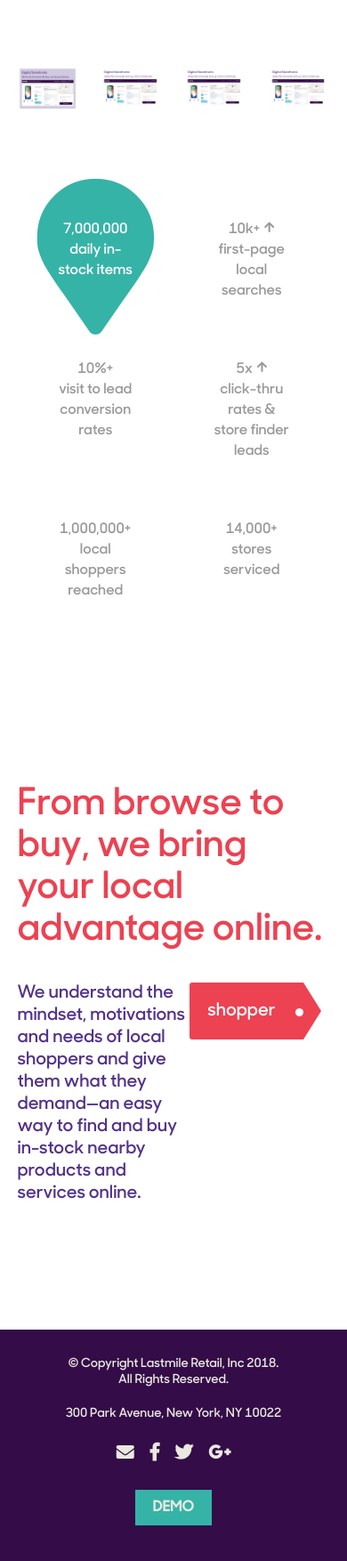
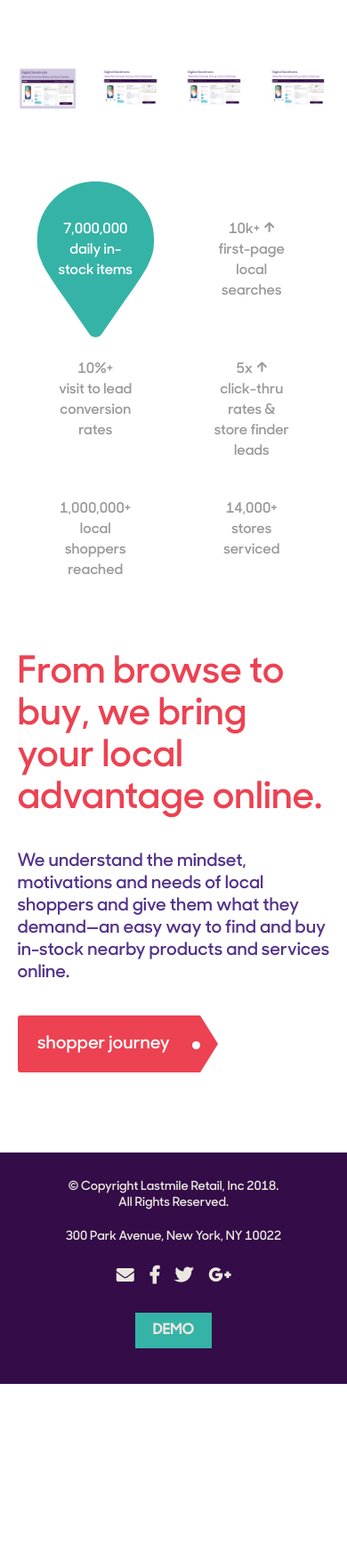
Before and after one commit to stephenkarpeles/lastmile-retail, a PHP site: page / in a window 390 px wide. Shown: the part 1096-2850 px from the top of the page at 89% size. After the commit the page ends 2651 px from the top, so only its background shows below. Run offline with PHP 8.4, Linux system fonts and the light colour scheme; some libraries are stand-ins or nearby versions.

Commit message:
Cta block mobile fixes

```diff
--- a/css/style.css
+++ b/css/style.css
@@ -157,7 +157,7 @@ a.btn {
     line-height: 64px;
     padding: 0 51px 0 20px;
     position: relative;
-    margin: 0 10px 10px 0;
+    margin: 0 0 10px;
     text-decoration: none;
     -webkit-transition: color 0.2s;
     text-transform: lowercase; }
@@ -536,15 +536,38 @@ section {
     line-height: 25px;
     color: #54338B;
     font-family: "SharpSansSemibold", Helvetica, Arial, sans-serif; }
+    .section--cta-block p:last-of-type {
+      padding-bottom: 0;
+      margin-bottom: 0; }
   .section--cta-block .flex-div {
     display: flex;
     justify-content: space-between;
-    align-items: bottom; }
+    align-items: flex-end; }
+  .section--cta-block .btn--tag {
+    width: 225px; }
   @media screen and (max-width: 1099px) {
-    .section--cta-block h2 {
-      width: 600px; }
+    .section--cta-block h2,
     .section--cta-block p {
-      width: 620px; } }
+      width: calc(100% - 300px); }
+    .section--cta-block .btn--tag {
+      margin-left: auto; } }
+  @media screen and (max-width: 1023px) {
+    .section--cta-block {
+      margin: 20px 0 60px; } }
+  @media screen and (max-width: 767px) {
+    .section--cta-block {
+      margin: 0 0 40px; }
+      .section--cta-block h2,
+      .section--cta-block p {
+        width: 100%; }
+      .section--cta-block p:last-of-type {
+        padding-bottom: 20px; }
+      .section--cta-block .flex-div {
+        flex-direction: column;
+        align-items: flex-start; }
+      .section--cta-block .btn--tag {
+        margin-left: 0;
+        margin-top: 15px; } }
 
 p.intro--home {
   width: 565px;
@@ -601,11 +624,16 @@ p.intro--home {
           .fact-block__fact:nth-child(1)::before {
             font-size: 175px;
             top: 30px; } }
+        @media screen and (max-width: 639px) {
+          .fact-block__fact:nth-child(1)::before {
+            top: 33px; } }
     @media screen and (max-width: 1023px) {
       .fact-block__fact {
         width: 33.33%;
         padding: 0 10%;
-        margin-bottom: 80px; } }
+        margin-bottom: 80px; }
+        .fact-block__fact:last-child, .fact-block__fact:nth-last-child(2), .fact-block__fact:nth-last-child(3) {
+          margin-bottom: 0; } }
     @media screen and (max-width: 859px) {
       .fact-block__fact {
         width: 33.33%;
@@ -616,7 +644,9 @@ p.intro--home {
         padding: 0 12%;
         font-size: 16px;
         line-height: 23px;
-        margin-bottom: 90px; } }
+        margin-bottom: 90px; }
+        .fact-block__fact:last-child, .fact-block__fact:nth-last-child(2) {
+          margin-bottom: 0; } }
     @media screen and (max-width: 479px) {
       .fact-block__fact {
         margin-bottom: 65px; } }
--- a/sass/_buttons.scss
+++ b/sass/_buttons.scss
@@ -34,7 +34,7 @@ a.btn {
 	  line-height: 64px;
 	  padding: 0 51px 0 20px;
 	  position: relative;
-	  margin: 0 10px 10px 0;
+	  margin: 0 0 10px;
 	  text-decoration: none;
 	  -webkit-transition: color 0.2s;
 	  text-transform: lowercase;
--- a/sass/_cta-block.scss
+++ b/sass/_cta-block.scss
@@ -13,21 +13,58 @@
 		line-height: 25px;
 		color: $quaternary-color;
 		font-family: $sans-serif-semibold;
+
+		&:last-of-type {
+			padding-bottom: 0;
+			margin-bottom: 0;
+		}
 	}
 
 	.flex-div {
 		display: flex;
 		justify-content: space-between;
-		align-items: bottom;
+		align-items: flex-end;
+	}
+
+	.btn--tag {
+		width: 225px;
 	}
 
 	@include mq(container-max, 'max-width') {
-		h2 {
-      width: 600px;
+		h2,
+		p {
+      width: calc(100% - 300px);
 		}
 
+		.btn--tag {
+	    margin-left: auto;
+		}
+	}
+
+	@include mq(desktop, 'max-width') {
+		margin: 20px 0 60px;
+	}
+
+	@include mq(ipad, 'max-width') {
+		margin: 0 0 40px;
+
+		h2,
 		p {
-			width: 620px;
+			width: 100%;
+		}
+
+		p:last-of-type {
+			padding-bottom: 20px;
+		}
+
+		.flex-div {
+			flex-direction: column;
+			align-items: flex-start;
+		}
+
+		.btn--tag {
+	    margin-left: 0;
+	    margin-top: 15px;
 		}
 	}
 }
--- a/sass/_homepage.scss
+++ b/sass/_homepage.scss
@@ -67,6 +67,10 @@ p.intro {
 		    	font-size: 175px;
 		    	top: 30px;
 		    }
+
+		    @include mq(tablet, 'max-width') {
+		    	top: 33px;
+		    }
 		  }
     }
 
@@ -74,6 +78,12 @@ p.intro {
 	    width: 33.33%;
 	    padding: 0 10%;
 	    margin-bottom: 80px;
+
+	    &:last-child,
+	    &:nth-last-child(2),
+	    &:nth-last-child(3) {
+	    	margin-bottom: 0;
+	    }
     }
 
     @include mq(desktop-narrow, 'max-width') {
@@ -87,6 +97,11 @@ p.intro {
     	font-size: 16px;
     	line-height: 23px;
 	    margin-bottom: 90px;
+
+	    &:last-child,
+	    &:nth-last-child(2) {
+	    	margin-bottom: 0;
+	    }
     }
 
     @include mq(mobile-landscape, 'max-width') {
```
Also changed, not shown: 1 other file.
